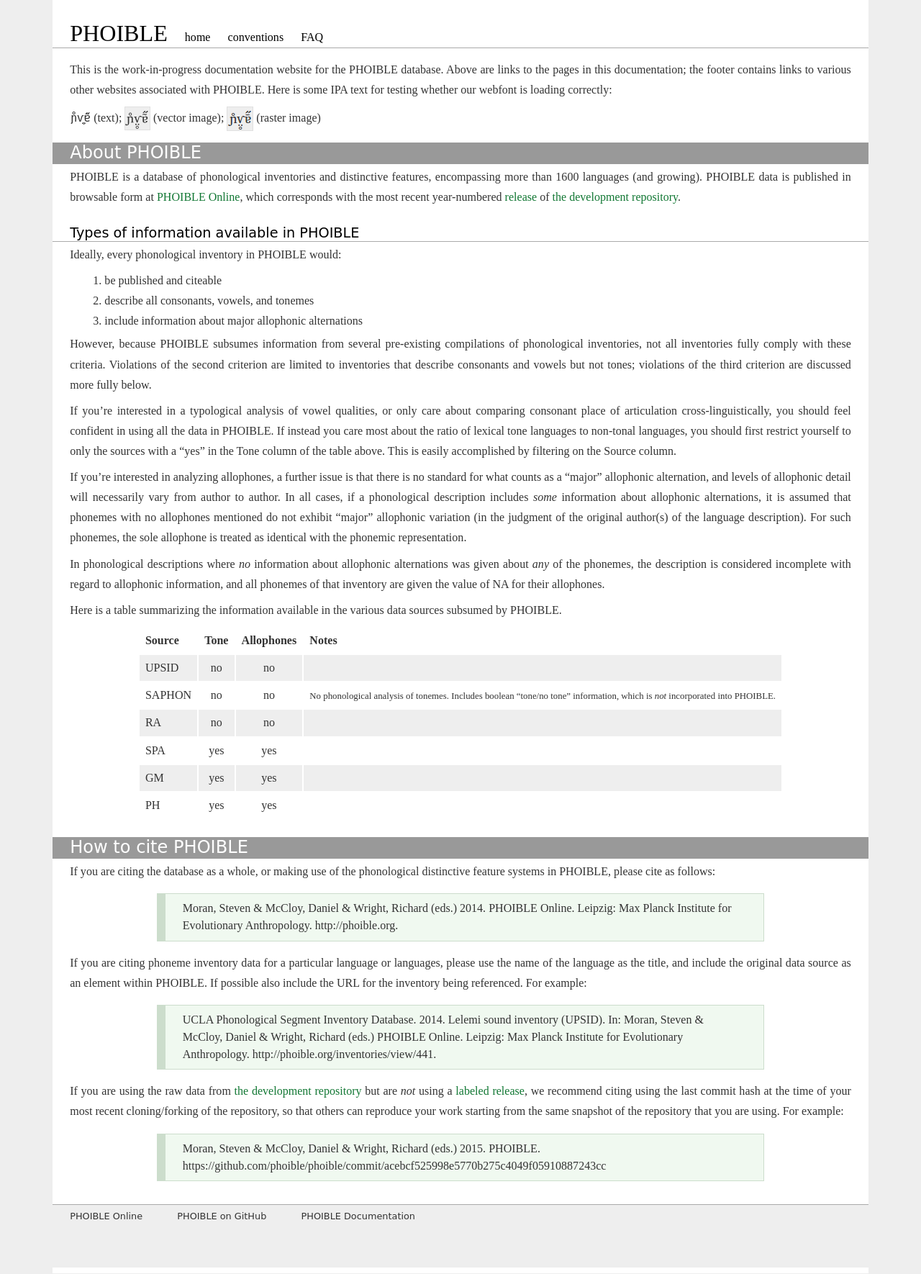
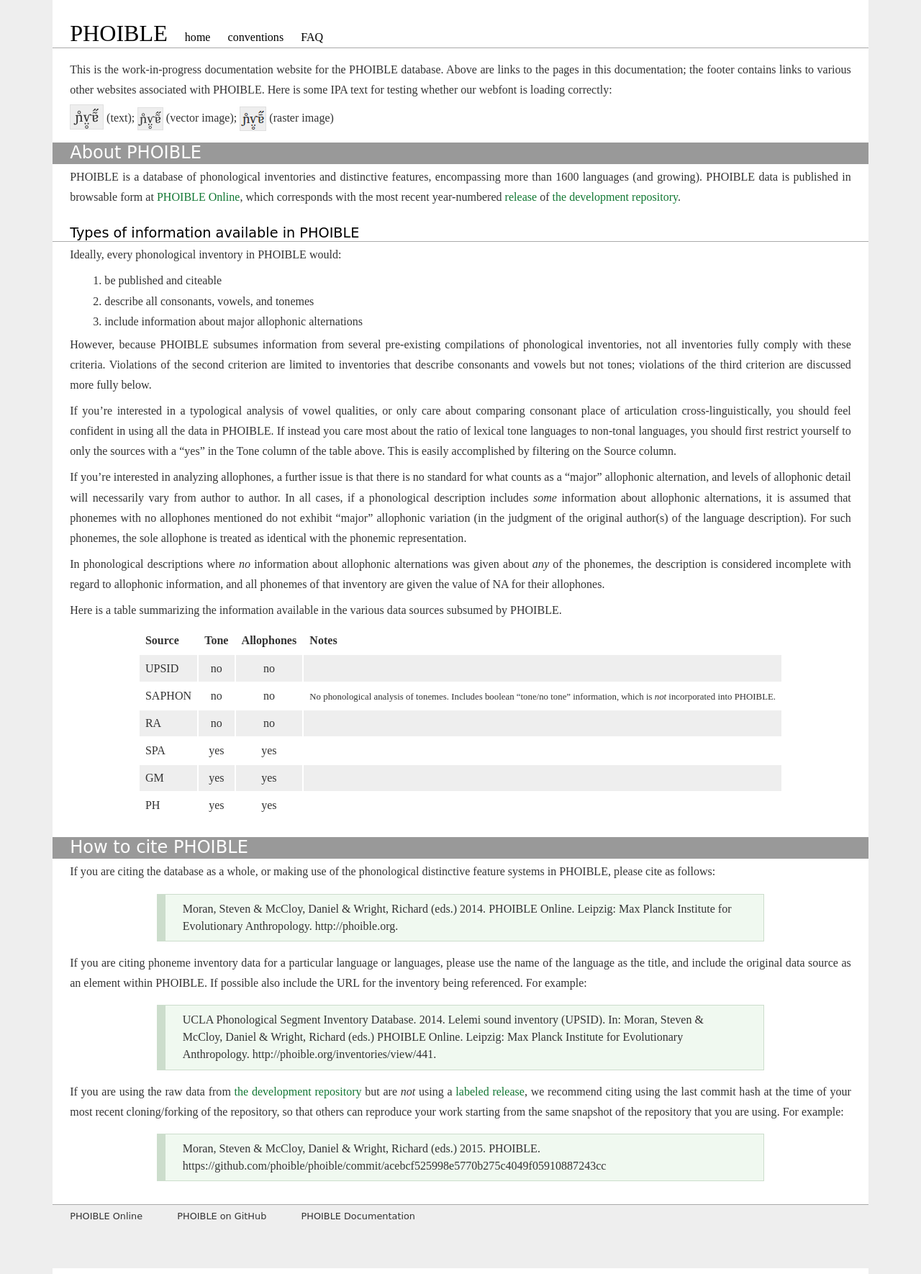
Before and after one commit to phoible/phoible.github.io, a Jekyll site: the page built from index.md, in a window 1280 px wide. Shown: the whole page at 72% size. Built offline with Jekyll 4.4.1, drawn with Linux system fonts in a browser that asks for light colours; some web fonts are replaced.

Commit message:
fix ipa on homepage too

```diff
--- a/index.md
+++ b/index.md
@@ -5,7 +5,7 @@
 
 This is the work-in-progress documentation website for the PHOIBLE database. Above are links to the pages in this documentation; the footer contains links to various other websites associated with PHOIBLE. Here is some IPA text for testing whether our webfont is loading correctly:
 
-`ɲ̊ⱱ̤̥ɐ̃̋` (text); ![IPA rendering comparison image (vector)](/images/ipa-test.svg "scalable vector graphic (svg)") (vector image); ![IPA rendering comparison image (raster)](/images/ipa-test.png "portable network graphic (png)") (raster image)
+<span class='ipa'>ɲ̊ⱱ̤̥ɐ̃̋</span> (text); ![IPA rendering comparison image (vector)](/images/ipa-test.svg "scalable vector graphic (svg)") (vector image); ![IPA rendering comparison image (raster)](/images/ipa-test.png "portable network graphic (png)") (raster image)
 
 # About PHOIBLE
 PHOIBLE is a database of phonological inventories and distinctive features, encompassing more than 1600 languages (and growing). PHOIBLE data is published in browsable form at [PHOIBLE Online](http://phoible.org), which corresponds with the most recent year-numbered [release](https://github.com/phoible/phoible/releases) of [the development repository](https://github.com/phoible/phoible).
```
